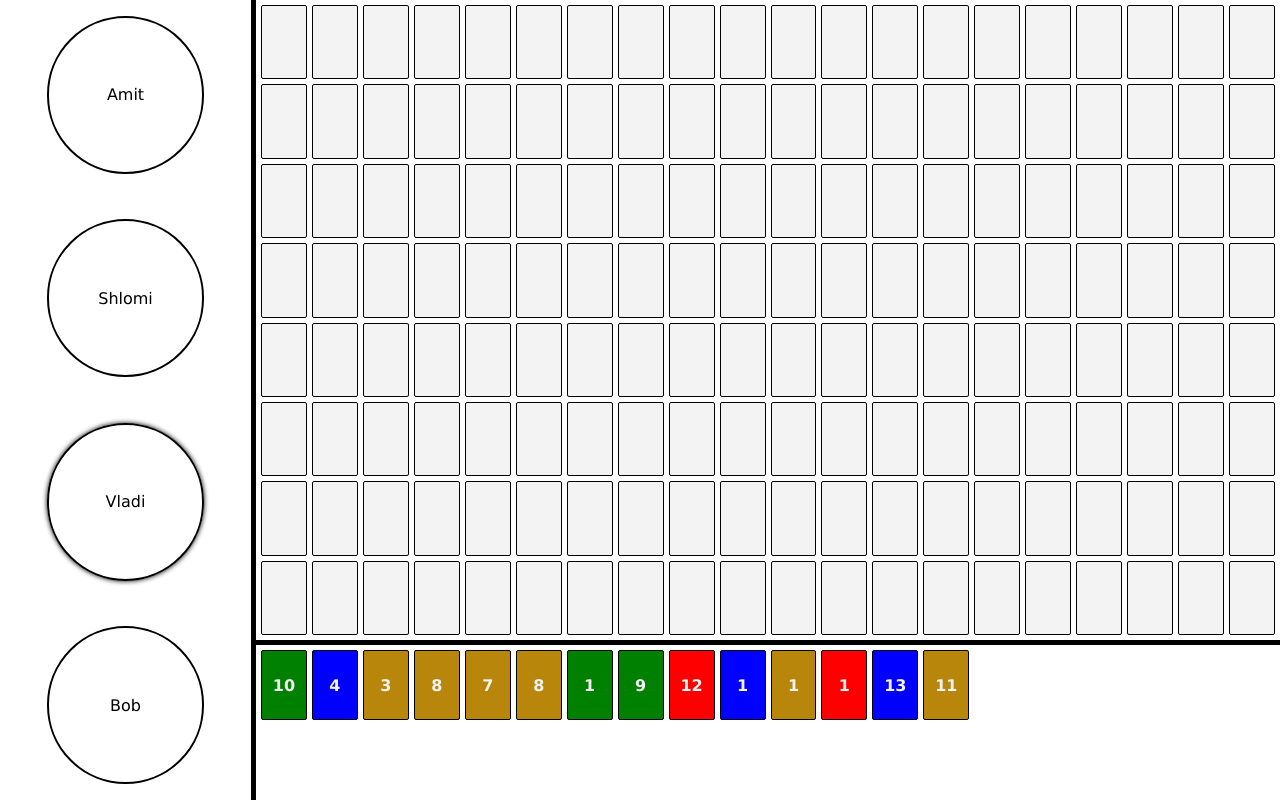
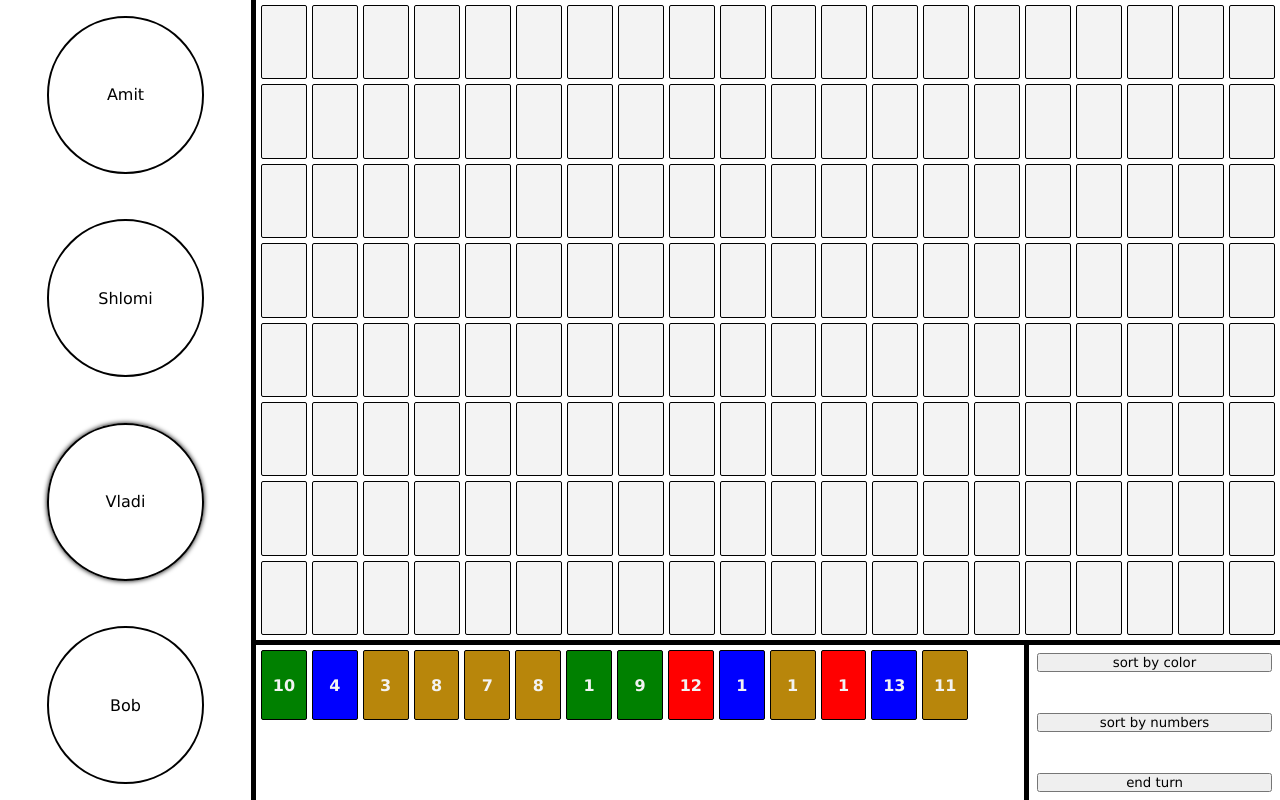
Before and after one commit to amitzalts/rummikub, a website: page public/game.html in a window 1280 px wide. Drawn offline with Linux system fonts and the light colour scheme.

Commit message:
add action btns

```diff
--- a/public/game.html
+++ b/public/game.html
@@ -24,6 +24,11 @@
         <div class="player">Bob</div>
       </div>
       <div class="activePlayer"></div>
+      <div class="action">
+        <button id="sortByColorBtn">sort by color</button>
+        <button id="sortByNumbersBtn">sort by numbers</button>
+        <button id="endTurnBtn">end turn</button>
+      </div>
       <div class="board"></div>
     </div>
   </body>
--- a/public/src/gamePage/model.js
+++ b/public/src/gamePage/model.js
@@ -42,11 +42,12 @@ class Player {
                 console.error("Switch statement didn't work well.");
         }
         this.divsArray.push(tileDiv);
+        this.renderHandToScreen();
     }
     renderHandToScreen() {
         activePlayerArea.innerHTML = "";
-        if (this.divsArray.length > 40) {
-            activePlayerArea.style.gridTemplateColumns = "repeat(25, 1fr)";
+        if (this.divsArray.length > 30) {
+            activePlayerArea.style.gridTemplateColumns = "repeat(20, 1fr)";
         }
         this.divsArray.forEach((div) => activePlayerArea.append(div));
     }
--- a/public/src/gamePage/model.ts
+++ b/public/src/gamePage/model.ts
@@ -47,13 +47,14 @@ class Player {
         console.error("Switch statement didn't work well.");
     }
     this.divsArray.push(tileDiv);
+    this.renderHandToScreen();
   }
 
   renderHandToScreen() {
     activePlayerArea.innerHTML = "";
 
-    if (this.divsArray.length > 40) {
-      activePlayerArea.style.gridTemplateColumns = "repeat(25, 1fr)";
+    if (this.divsArray.length > 30) {
+      activePlayerArea.style.gridTemplateColumns = "repeat(20, 1fr)";
     }
 
     this.divsArray.forEach((div) => activePlayerArea.append(div));
--- a/public/src/gamePage/view.js
+++ b/public/src/gamePage/view.js
@@ -6,6 +6,11 @@ const activePlayerArea = document.querySelector(".activePlayer");
 const players = document.querySelectorAll(".player");
 let currentPlayer;
 let currentTile;
+//
+//
+//
+//
+// deck
 const allTiles = [
     "b1",
     "g1",
--- a/public/src/gamePage/view.ts
+++ b/public/src/gamePage/view.ts
@@ -17,6 +17,11 @@ const players = document.querySelectorAll(
 let currentPlayer: Player;
 let currentTile: HTMLDivElement | undefined;
 
+//
+//
+//
+//
+// deck
 const allTiles = [
   "b1",
   "g1",
--- a/public/style/scss/gameStyle.scss
+++ b/public/style/scss/gameStyle.scss
@@ -47,14 +47,24 @@ body {
 }
 
 .activePlayer {
-  grid-area: 5 / 2 / 6 / 6;
+  grid-area: 5 / 2 / 6 / 5;
   border-top: 5px solid black;
   display: grid;
-  grid-template-columns: repeat(20, 1fr);
+  grid-template-columns: repeat(15, 1fr);
   grid-template-rows: repeat(2, 1fr);
   grid-column-gap: 5px;
   grid-row-gap: 5px;
   padding: 5px;
+}
+
+.action {
+  grid-area: 5 / 5 / 6 / 6;
+  border-top: 5px solid black;
+  border-left: 5px solid black;
+  display: flex;
+  flex-direction: column;
+  justify-content: space-between;
+  padding: .5rem;
 }
 
 .board {
```
Also changed, not shown: public/style/css/gameStyle.css.
